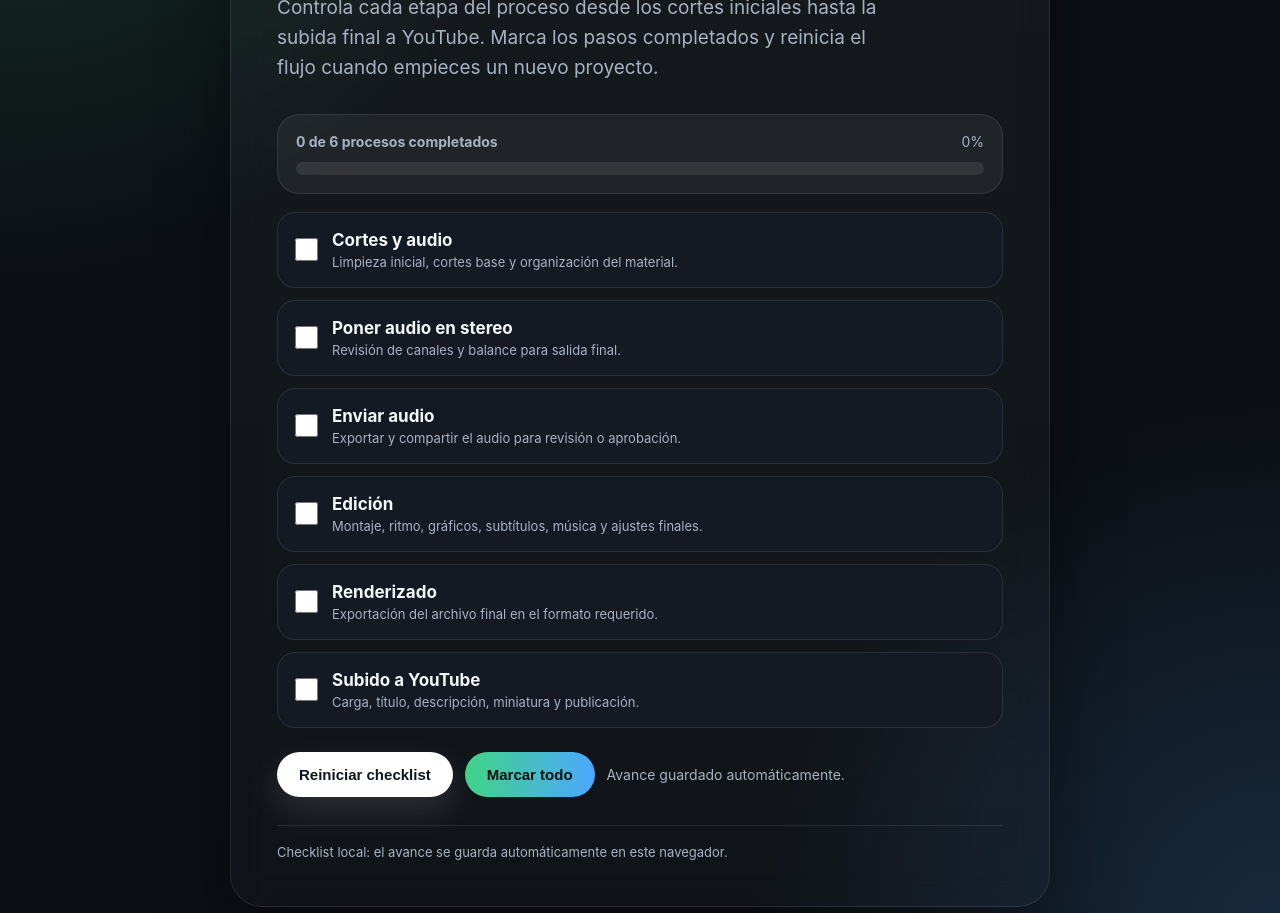
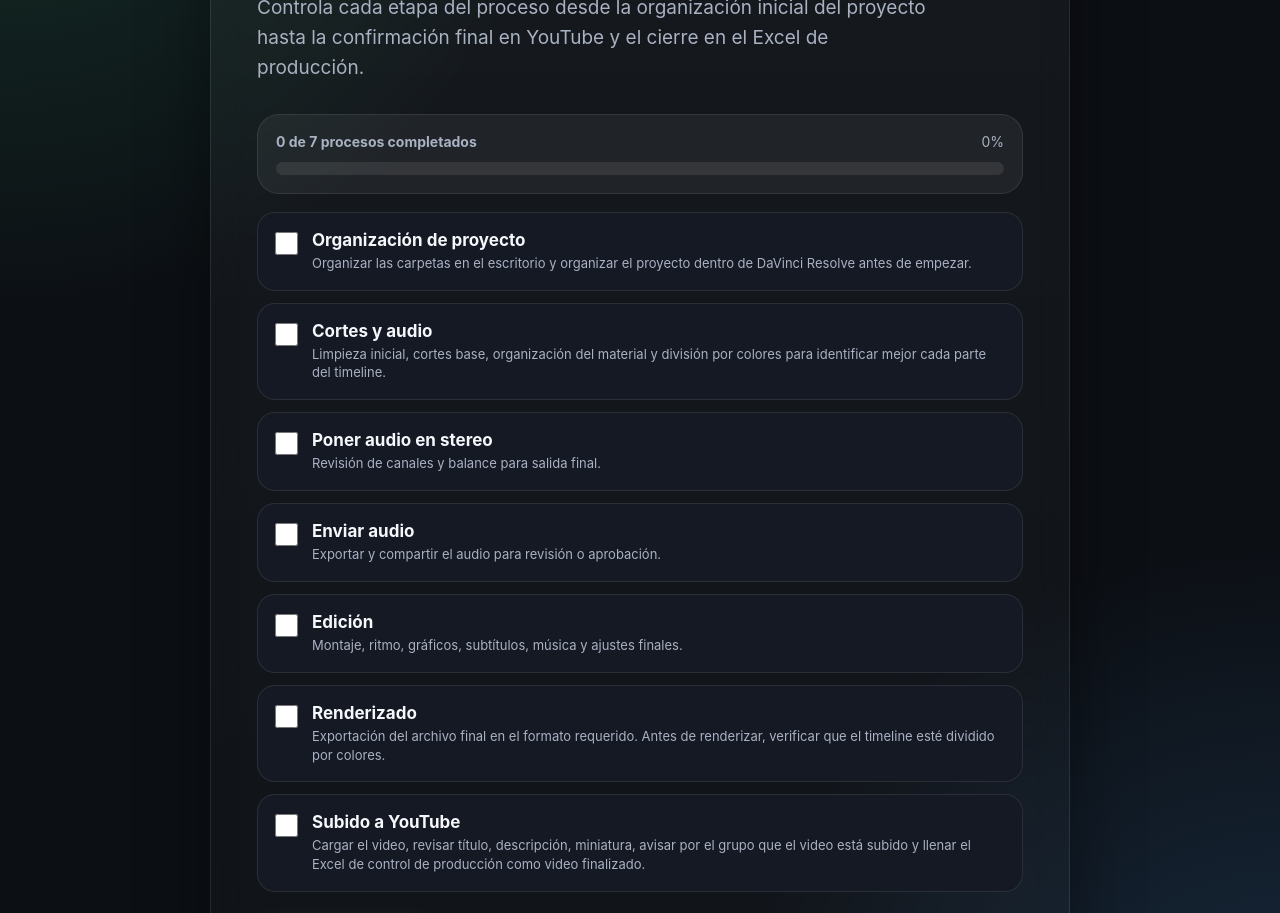
Before and after one commit to manu305ale-byte/checklist, a plain HTML site: page index.html in a window 1280 px wide. Shown: the part 279-1192 px from the top of the page. Drawn offline with Linux system fonts and the light colour scheme.

Commit message:
Update checklist production steps

```diff
--- a/index.html
+++ b/index.html
@@ -9,11 +9,11 @@
     :root{--bg:#0c0f14;--panel:#151923;--panel2:#1b2130;--text:#f5f7fb;--muted:#a9b2c3;--line:rgba(255,255,255,.09);--accent:#40d487;--accent2:#4ca7ff;--shadow:0 24px 70px rgba(0,0,0,.38)}
     *{box-sizing:border-box;margin:0;padding:0}
     body{min-height:100vh;font-family:Inter,Arial,Helvetica,sans-serif;background:radial-gradient(circle at top left,rgba(64,212,135,.18),transparent 32%),radial-gradient(circle at bottom right,rgba(76,167,255,.18),transparent 30%),var(--bg);color:var(--text);display:flex;justify-content:center;align-items:center;padding:24px}
-    .landing{width:100%;max-width:820px;background:linear-gradient(180deg,rgba(255,255,255,.045),rgba(255,255,255,.02));border:1px solid var(--line);border-radius:32px;padding:clamp(24px,5vw,46px);box-shadow:var(--shadow);backdrop-filter:blur(18px)}
+    .landing{width:100%;max-width:860px;background:linear-gradient(180deg,rgba(255,255,255,.045),rgba(255,255,255,.02));border:1px solid var(--line);border-radius:32px;padding:clamp(24px,5vw,46px);box-shadow:var(--shadow);backdrop-filter:blur(18px)}
     .tag{display:inline-flex;align-items:center;gap:8px;padding:8px 14px;border-radius:999px;background:rgba(255,255,255,.075);border:1px solid var(--line);color:var(--muted);font-size:13px;letter-spacing:.08em;text-transform:uppercase;margin-bottom:20px}.dot{width:8px;height:8px;border-radius:50%;background:var(--accent);box-shadow:0 0 18px var(--accent)}
-    h1{font-size:clamp(34px,7vw,68px);line-height:.96;letter-spacing:-.055em;margin-bottom:16px}.subtitle{max-width:620px;color:var(--muted);font-size:clamp(16px,2.4vw,19px);line-height:1.6;margin-bottom:30px}
+    h1{font-size:clamp(34px,7vw,68px);line-height:.96;letter-spacing:-.055em;margin-bottom:16px}.subtitle{max-width:670px;color:var(--muted);font-size:clamp(16px,2.4vw,19px);line-height:1.6;margin-bottom:30px}
     .progress-card{background:rgba(255,255,255,.055);border:1px solid var(--line);border-radius:22px;padding:18px;margin-bottom:18px}.progress-head{display:flex;justify-content:space-between;gap:16px;color:var(--muted);font-size:14px;margin-bottom:12px}.progress-track{width:100%;height:13px;background:rgba(255,255,255,.085);border-radius:999px;overflow:hidden}.progress-fill{height:100%;width:0%;border-radius:999px;background:linear-gradient(90deg,var(--accent),var(--accent2));transition:width .28s ease}
-    .checklist{display:grid;gap:12px;margin:18px 0 24px}.item{display:flex;align-items:center;gap:14px;width:100%;padding:17px;border:1px solid var(--line);border-radius:18px;background:var(--panel);cursor:pointer;user-select:none;transition:transform .18s ease,background .18s ease,border .18s ease}.item:hover{transform:translateY(-2px);background:var(--panel2);border-color:rgba(255,255,255,.16)}.item input{width:23px;height:23px;accent-color:var(--accent);cursor:pointer;flex:0 0 auto}.item span{font-size:17px;font-weight:650}.item small{display:block;margin-top:4px;color:var(--muted);font-size:13px;font-weight:400}.item.done{opacity:.68}.item.done span{text-decoration:line-through}
+    .checklist{display:grid;gap:12px;margin:18px 0 24px}.item{display:flex;align-items:flex-start;gap:14px;width:100%;padding:17px;border:1px solid var(--line);border-radius:18px;background:var(--panel);cursor:pointer;user-select:none;transition:transform .18s ease,background .18s ease,border .18s ease}.item:hover{transform:translateY(-2px);background:var(--panel2);border-color:rgba(255,255,255,.16)}.item input{width:23px;height:23px;accent-color:var(--accent);cursor:pointer;flex:0 0 auto;margin-top:2px}.item span{font-size:17px;font-weight:650}.item small{display:block;margin-top:4px;color:var(--muted);font-size:13px;font-weight:400;line-height:1.45}.item.done{opacity:.68}.item.done span{text-decoration:line-through}
     .actions{display:flex;align-items:center;gap:12px;flex-wrap:wrap}button{border:0;border-radius:999px;padding:14px 22px;font-size:15px;font-weight:800;cursor:pointer;transition:transform .18s ease,box-shadow .18s ease}button:hover{transform:translateY(-2px)}.reset{color:#11151d;background:#fff;box-shadow:0 14px 34px rgba(255,255,255,.12)}.complete{color:#08120d;background:linear-gradient(90deg,var(--accent),var(--accent2))}.message{color:var(--muted);font-size:14px}footer{margin-top:28px;padding-top:18px;border-top:1px solid var(--line);color:var(--muted);font-size:13px}
     @media(max-width:560px){body{padding:14px}.landing{border-radius:24px}.progress-head{flex-direction:column;gap:6px}.actions{align-items:stretch}button{width:100%}}
   </style>
@@ -22,24 +22,25 @@
   <main class="landing">
     <div class="tag"><span class="dot"></span> Flujo de producción</div>
     <h1>Checklist de producción de video</h1>
-    <p class="subtitle">Controla cada etapa del proceso desde los cortes iniciales hasta la subida final a YouTube. Marca los pasos completados y reinicia el flujo cuando empieces un nuevo proyecto.</p>
-    <section class="progress-card" aria-label="Progreso de producción"><div class="progress-head"><strong id="progressText">0 de 6 procesos completados</strong><span id="percentText">0%</span></div><div class="progress-track"><div class="progress-fill" id="progressFill"></div></div></section>
+    <p class="subtitle">Controla cada etapa del proceso desde la organización inicial del proyecto hasta la confirmación final en YouTube y el cierre en el Excel de producción.</p>
+    <section class="progress-card" aria-label="Progreso de producción"><div class="progress-head"><strong id="progressText">0 de 7 procesos completados</strong><span id="percentText">0%</span></div><div class="progress-track"><div class="progress-fill" id="progressFill"></div></div></section>
     <section class="checklist" id="checklist">
-      <label class="item"><input type="checkbox" data-task="cortes-audio"><span>Cortes y audio<small>Limpieza inicial, cortes base y organización del material.</small></span></label>
+      <label class="item"><input type="checkbox" data-task="organizacion-proyecto"><span>Organización de proyecto<small>Organizar las carpetas en el escritorio y organizar el proyecto dentro de DaVinci Resolve antes de empezar.</small></span></label>
+      <label class="item"><input type="checkbox" data-task="cortes-audio"><span>Cortes y audio<small>Limpieza inicial, cortes base, organización del material y división por colores para identificar mejor cada parte del timeline.</small></span></label>
       <label class="item"><input type="checkbox" data-task="stereo"><span>Poner audio en stereo<small>Revisión de canales y balance para salida final.</small></span></label>
       <label class="item"><input type="checkbox" data-task="enviar-audio"><span>Enviar audio<small>Exportar y compartir el audio para revisión o aprobación.</small></span></label>
       <label class="item"><input type="checkbox" data-task="edicion"><span>Edición<small>Montaje, ritmo, gráficos, subtítulos, música y ajustes finales.</small></span></label>
-      <label class="item"><input type="checkbox" data-task="renderizado"><span>Renderizado<small>Exportación del archivo final en el formato requerido.</small></span></label>
-      <label class="item"><input type="checkbox" data-task="youtube"><span>Subido a YouTube<small>Carga, título, descripción, miniatura y publicación.</small></span></label>
+      <label class="item"><input type="checkbox" data-task="renderizado"><span>Renderizado<small>Exportación del archivo final en el formato requerido. Antes de renderizar, verificar que el timeline esté dividido por colores.</small></span></label>
+      <label class="item"><input type="checkbox" data-task="youtube"><span>Subido a YouTube<small>Cargar el video, revisar título, descripción, miniatura, avisar por el grupo que el video está subido y llenar el Excel de control de producción como video finalizado.</small></span></label>
     </section>
     <div class="actions"><button class="reset" id="resetBtn">Reiniciar checklist</button><button class="complete" id="completeBtn">Marcar todo</button><span class="message" id="statusMessage">Listo para iniciar.</span></div>
     <footer>Checklist local: el avance se guarda automáticamente en este navegador.</footer>
   </main>
   <script>
-    const STORAGE_KEY='videoProductionChecklist';const checkboxes=[...document.querySelectorAll('input[type="checkbox"]')];const progressText=document.getElementById('progressText');const percentText=document.getElementById('percentText');const progressFill=document.getElementById('progressFill');const resetBtn=document.getElementById('resetBtn');const completeBtn=document.getElementById('completeBtn');const statusMessage=document.getElementById('statusMessage');
+    const STORAGE_KEY='videoProductionChecklistV2';const checkboxes=[...document.querySelectorAll('input[type="checkbox"]')];const progressText=document.getElementById('progressText');const percentText=document.getElementById('percentText');const progressFill=document.getElementById('progressFill');const resetBtn=document.getElementById('resetBtn');const completeBtn=document.getElementById('completeBtn');const statusMessage=document.getElementById('statusMessage');
     function loadState(){const saved=JSON.parse(localStorage.getItem(STORAGE_KEY)||'{}');checkboxes.forEach(box=>box.checked=Boolean(saved[box.dataset.task]));updateUI()}
     function saveState(){const state={};checkboxes.forEach(box=>state[box.dataset.task]=box.checked);localStorage.setItem(STORAGE_KEY,JSON.stringify(state))}
-    function updateUI(){const total=checkboxes.length;const completed=checkboxes.filter(box=>box.checked).length;const percent=Math.round(completed/total*100);progressText.textContent=`${completed} de ${total} procesos completados`;percentText.textContent=`${percent}%`;progressFill.style.width=`${percent}%`;checkboxes.forEach(box=>box.closest('.item').classList.toggle('done',box.checked));statusMessage.textContent=completed===total?'Producción completada. Lista para entregar o publicar.':'Avance guardado automáticamente.'}
+    function updateUI(){const total=checkboxes.length;const completed=checkboxes.filter(box=>box.checked).length;const percent=Math.round(completed/total*100);progressText.textContent=`${completed} de ${total} procesos completados`;percentText.textContent=`${percent}%`;progressFill.style.width=`${percent}%`;checkboxes.forEach(box=>box.closest('.item').classList.toggle('done',box.checked));statusMessage.textContent=completed===total?'Producción completada. Video cerrado y control actualizado.':'Avance guardado automáticamente.'}
     checkboxes.forEach(box=>box.addEventListener('change',()=>{saveState();updateUI()}));resetBtn.addEventListener('click',()=>{checkboxes.forEach(box=>box.checked=false);saveState();updateUI();statusMessage.textContent='Checklist reiniciado.'});completeBtn.addEventListener('click',()=>{checkboxes.forEach(box=>box.checked=true);saveState();updateUI()});loadState();
   </script>
 </body>
```
